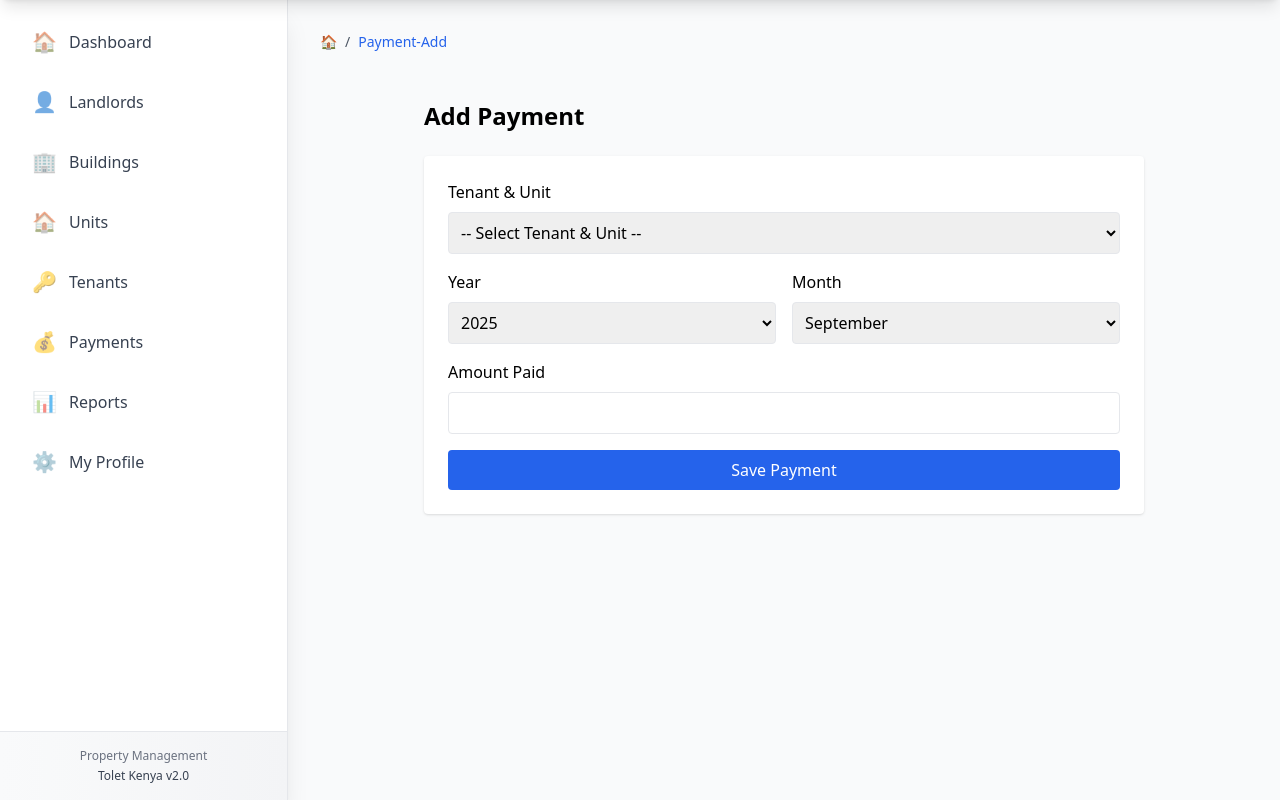
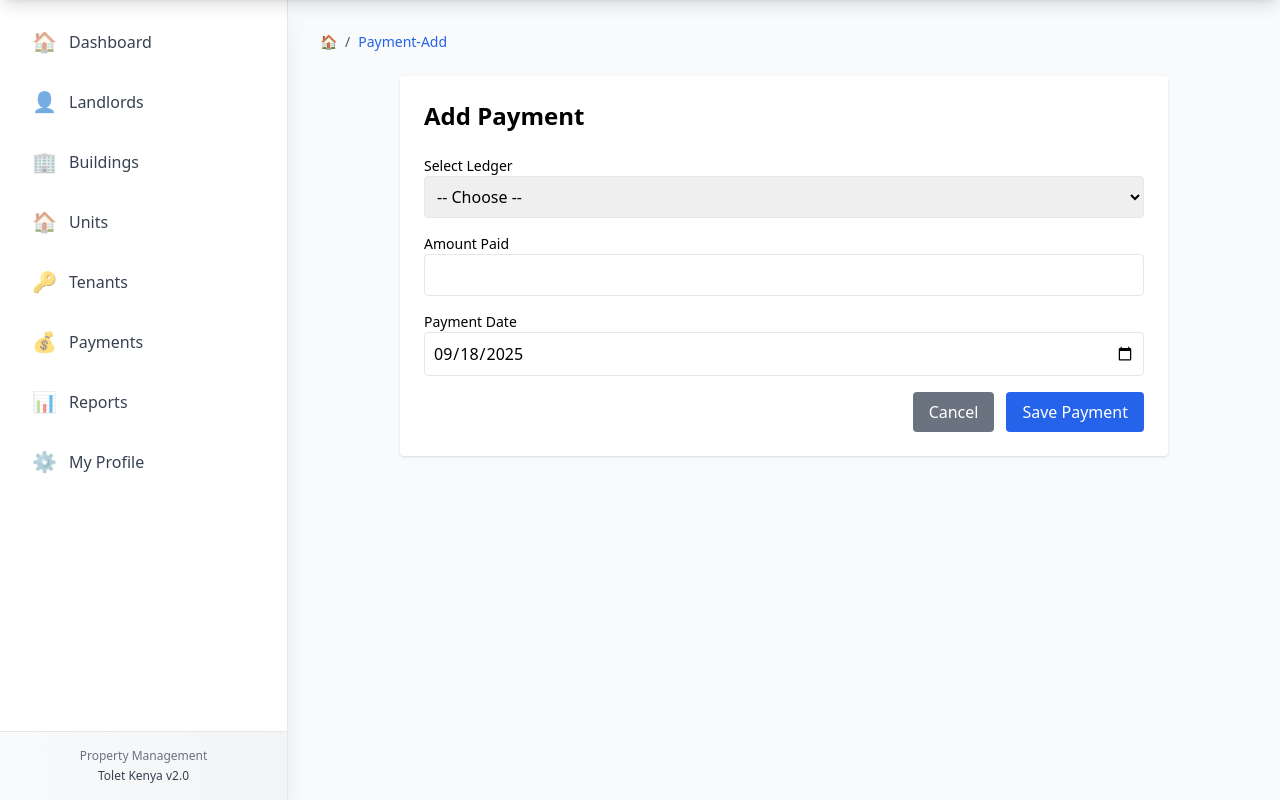
Before and after one commit to fkiarie/tolet_kenya_ps, a PHP site: page /tolet_kenya_ps/payment-add.php in a window 1280 px wide. Shown: the part 84-884 px from the top of the page. Run offline with PHP 8.4, Linux system fonts and the light colour scheme; the visitor is signed in with stand-in values (Sample User, id 1); data that the repository does not hold is empty; some libraries are stand-ins or nearby versions.

Commit message:
update the payment to read the logged in user data only

```diff
--- a/lib/ledger.php
+++ b/lib/ledger.php
@@ -1,64 +1,21 @@
 <?php
-// lib/ledger.php
-require_once __DIR__ . '/../config/db.php'; // adjust path as necessary
+function recalc_ledger_from_payments(PDO $conn, int $ledger_id) {
+    // Get total payments
+    $stmt = $conn->prepare("SELECT SUM(amount_paid) FROM payments WHERE ledger_id = ?");
+    $stmt->execute([$ledger_id]);
+    $total_paid = (float)$stmt->fetchColumn();
 
-/**
- * Ensure session started and return agent id
- */
-function current_agent_id() {
-    if (session_status() === PHP_SESSION_NONE) session_start();
-    return $_SESSION['agent_id'] ?? $_SESSION['user_id'] ?? null;
-}
-
-/**
- * Create or update a ledger row for given unit-year-month.
- * Returns ledger_id.
- *
- * $conn is PDO instance.
- */
-function upsert_ledger(PDO $conn, int $unit_id, int $tenant_id, int $year, int $month, float $rent_due) {
-    // Use transaction outside as caller may combine operations
-    // If row exists update rent_due if changed, otherwise insert
-    $sql = "SELECT id, rent_due, amount_paid FROM rent_ledger WHERE unit_id = ? AND year = ? AND month = ?";
-    $stmt = $conn->prepare($sql);
-    $stmt->execute([$unit_id, $year, $month]);
-    $row = $stmt->fetch(PDO::FETCH_ASSOC);
-
-    if ($row) {
-        $ledger_id = (int)$row['id'];
-        // If rent_due changed (e.g. carry-forward applied) update it
-        if (floatval($row['rent_due']) != floatval($rent_due)) {
-            $update = $conn->prepare("UPDATE rent_ledger SET rent_due = ?, balance = rent_due - amount_paid WHERE id = ?");
-            $update->execute([$rent_due, $ledger_id]);
-        }
-        return $ledger_id;
-    } else {
-        $balance = $rent_due; // initially unpaid
-        $ins = $conn->prepare("INSERT INTO rent_ledger (tenant_id, unit_id, year, month, rent_due, amount_paid, balance, status) VALUES (?, ?, ?, ?, ?, 0, ?, 'unpaid')");
-        $ins->execute([$tenant_id, $unit_id, $year, $month, $rent_due, $balance]);
-        return $conn->lastInsertId();
-    }
-}
-
-/**
- * Recalculate ledger totals from payments (safe to call after any payment insert/update/delete)
- */
-function recalc_ledger_from_payments(PDO $conn, int $ledger_id) {
-    // Sum payments for the ledger
-    $stmt = $conn->prepare("SELECT IFNULL(SUM(amount_paid),0) AS paid FROM payments WHERE ledger_id = ?");
-    $stmt->execute([$ledger_id]);
-    $paid = (float)$stmt->fetchColumn();
-
-    // Get rent_due
+    // Get rent due
     $stmt2 = $conn->prepare("SELECT rent_due FROM rent_ledger WHERE id = ?");
     $stmt2->execute([$ledger_id]);
     $rent_due = (float)$stmt2->fetchColumn();
 
-    $balance = round($rent_due - $paid, 2);
-    $status = $balance <= 0 ? 'paid' : ($paid > 0 ? 'partial' : 'unpaid');
+    $balance = $rent_due - $total_paid;
+    $status = "unpaid";
+    if ($total_paid >= $rent_due) $status = "paid";
+    elseif ($total_paid > 0 && $balance > 0) $status = "partial";
 
-    $upd = $conn->prepare("UPDATE rent_ledger SET amount_paid = ?, balance = ?, status = ? WHERE id = ?");
-    $upd->execute([$paid, $balance, $status, $ledger_id]);
-
-    return ['amount_paid' => $paid, 'balance' => $balance, 'status' => $status];
+    // Update ledger
+    $upd = $conn->prepare("UPDATE rent_ledger SET amount_paid=?, balance=?, status=? WHERE id=?");
+    $upd->execute([$total_paid, $balance, $status, $ledger_id]);
 }
--- a/payment-add.php
+++ b/payment-add.php
@@ -1,140 +1,109 @@
 <?php
 require 'auth/auth_check.php';
 require 'config/db.php';
+require 'lib/ledger.php';
 
-// Defaults
-$year = date('Y');
-$month = date('n');
-$message = "";
+$agent_id = $_SESSION['agent_id'] ?? null;
+if (!$agent_id) {
+    die("Unauthorized: Agent not in session.");
+}
 
-// Fetch assigned tenants + units
-$stmt = $conn->query("
-    SELECT u.id as unit_id, u.unit_number, b.name AS building_name, t.id as tenant_id, t.name AS tenant_name, u.rent
-    FROM units u
-    JOIN buildings b ON u.building_id = b.id
-    JOIN tenants t ON u.tenant_id = t.id
-    WHERE u.status = 'occupied'
-    ORDER BY b.name, u.unit_number
-");
-$assignments = $stmt->fetchAll(PDO::FETCH_ASSOC);
+// get ledger_id from query if provided
+$ledger_id = $_GET['ledger_id'] ?? null;
+$ledger = null;
+$ledgers = [];
 
-// Handle form submission
-if ($_SERVER['REQUEST_METHOD'] === 'POST') {
-    $tenant_id = $_POST['tenant_id'];
-    $unit_id   = $_POST['unit_id'];
-    $amount    = (float) $_POST['amount_paid'];
-    $year      = (int) $_POST['year'];
-    $month     = (int) $_POST['month'];
-
-    // fetch or create ledger row
-    $stmt = $conn->prepare("SELECT * FROM rent_ledger WHERE tenant_id=? AND unit_id=? AND year=? AND month=?");
-    $stmt->execute([$tenant_id, $unit_id, $year, $month]);
+if ($ledger_id) {
+    // fetch ledger row to confirm it belongs to this agent
+    $stmt = $conn->prepare("
+        SELECT rl.id, rl.year, rl.month, rl.rent_due, rl.amount_paid, rl.balance, rl.status,
+               t.name AS tenant_name, u.unit_number, b.name AS building_name
+        FROM rent_ledger rl
+        JOIN units u ON rl.unit_id = u.id
+        JOIN tenants t ON rl.tenant_id = t.id
+        JOIN buildings b ON u.building_id = b.id
+        JOIN landlords l ON b.landlord_id = l.id
+        WHERE rl.id = ? AND l.agent_id = ?
+    ");
+    $stmt->execute([$ledger_id, $agent_id]);
     $ledger = $stmt->fetch(PDO::FETCH_ASSOC);
 
     if (!$ledger) {
-        // create ledger row (new month)
-        // get unit rent
-        $stmtU = $conn->prepare("SELECT rent FROM units WHERE id=?");
-        $stmtU->execute([$unit_id]);
-        $rent = $stmtU->fetchColumn();
-
-        $stmtI = $conn->prepare("INSERT INTO rent_ledger (tenant_id, unit_id, year, month, rent_due, amount_paid, balance)
-                                 VALUES (?,?,?,?,?,?,?)");
-        $stmtI->execute([$tenant_id, $unit_id, $year, $month, $rent, 0, $rent]);
-        $ledger_id = $conn->lastInsertId();
-
-        $stmt = $conn->prepare("SELECT * FROM rent_ledger WHERE id=?");
-        $stmt->execute([$ledger_id]);
-        $ledger = $stmt->fetch(PDO::FETCH_ASSOC);
+        die("Ledger not found or not accessible.");
     }
-
-    // update ledger
-    $new_paid    = $ledger['amount_paid'] + $amount;
-    $new_balance = $ledger['rent_due'] - $new_paid;
-
-    $stmtU = $conn->prepare("UPDATE rent_ledger SET amount_paid=?, balance=? WHERE id=?");
-    $stmtU->execute([$new_paid, $new_balance, $ledger['id']]);
-
-    $message = "Payment recorded successfully.";
-
-    // if still balance and month ended, it will carry forward in next month ledger
+} else {
+    // load available ledgers for this agent
+    $stmt = $conn->prepare("
+        SELECT rl.id, rl.year, rl.month, rl.rent_due, rl.amount_paid, rl.balance, rl.status,
+               t.name AS tenant_name, u.unit_number, b.name AS building_name
+        FROM rent_ledger rl
+        JOIN units u ON rl.unit_id = u.id
+        JOIN tenants t ON rl.tenant_id = t.id
+        JOIN buildings b ON u.building_id = b.id
+        JOIN landlords l ON b.landlord_id = l.id
+        WHERE l.agent_id = ?
+        ORDER BY b.name, u.unit_number
+    ");
+    $stmt->execute([$agent_id]);
+    $ledgers = $stmt->fetchAll(PDO::FETCH_ASSOC);
 }
 ?>
 <!DOCTYPE html>
 <html lang="en">
 <head>
   <meta charset="UTF-8">
-  <title>Add Payment - Tolet Kenya</title>
+  <title>Add Payment</title>
   <script src="https://cdn.tailwindcss.com"></script>
 </head>
 <body class="bg-gray-100">
 <?php include 'includes/header.php'; ?>
 
-<div class="max-w-3xl mx-auto p-6">
+<div class="max-w-3xl mx-auto p-6 bg-white rounded shadow">
   <h2 class="text-2xl font-semibold mb-6">Add Payment</h2>
 
-  <?php if ($message): ?>
-    <div class="mb-4 p-3 bg-green-100 text-green-800 rounded">
-      <?= htmlspecialchars($message) ?>
-    </div>
-  <?php endif; ?>
+  <form action="payment-save.php" method="POST" class="space-y-4">
+    <?php if ($ledger): ?>
+      <input type="hidden" name="ledger_id" value="<?= $ledger['id'] ?>">
 
-  <form method="POST" class="bg-white p-6 rounded shadow space-y-4">
-    <!-- Tenant + Unit -->
-    <div>
-      <label class="block mb-2 font-medium">Tenant & Unit</label>
-      <select name="tenant_id" required class="border rounded p-2 w-full"
-              onchange="updateUnit(this)">
-        <option value="">-- Select Tenant & Unit --</option>
-        <?php foreach ($assignments as $a): ?>
-          <option value="<?= $a['tenant_id'] ?>"
-                  data-unit="<?= $a['unit_id'] ?>"
-                  data-rent="<?= $a['rent'] ?>">
-            <?= htmlspecialchars($a['tenant_name']." - ".$a['building_name']." ".$a['unit_number']." (Rent: ".$a['rent'].")") ?>
-          </option>
-        <?php endforeach; ?>
-      </select>
-      <input type="hidden" name="unit_id" id="unit_id">
-    </div>
-
-    <!-- Year & Month -->
-    <div class="grid grid-cols-2 gap-4">
       <div>
-        <label class="block mb-2 font-medium">Year</label>
-        <select name="year" class="border rounded p-2 w-full">
-          <?php for($y=date('Y')-2;$y<=date('Y')+1;$y++): ?>
-            <option value="<?= $y ?>" <?= $y==$year?'selected':'' ?>><?= $y ?></option>
-          <?php endfor; ?>
+        <label class="block text-sm font-medium">Ledger</label>
+        <p class="p-2 border rounded bg-gray-50">
+          <?= htmlspecialchars($ledger['building_name']) ?> - Unit <?= htmlspecialchars($ledger['unit_number']) ?>
+          (<?= htmlspecialchars($ledger['tenant_name']) ?>)
+          — <?= $ledger['month'] ?>/<?= $ledger['year'] ?>
+        </p>
+      </div>
+    <?php else: ?>
+      <div>
+        <label class="block text-sm font-medium">Select Ledger</label>
+        <select name="ledger_id" required class="border rounded p-2 w-full">
+          <option value="">-- Choose --</option>
+          <?php foreach ($ledgers as $l): ?>
+            <option value="<?= $l['id'] ?>">
+              <?= htmlspecialchars($l['building_name']) ?> - Unit <?= htmlspecialchars($l['unit_number']) ?>
+              (<?= htmlspecialchars($l['tenant_name']) ?>) — <?= $l['month'] ?>/<?= $l['year'] ?>
+            </option>
+          <?php endforeach; ?>
         </select>
       </div>
-      <div>
-        <label class="block mb-2 font-medium">Month</label>
-        <select name="month" class="border rounded p-2 w-full">
-          <?php for($m=1;$m<=12;$m++): ?>
-            <option value="<?= $m ?>" <?= $m==$month?'selected':'' ?>><?= date("F", mktime(0,0,0,$m,1)) ?></option>
-          <?php endfor; ?>
-        </select>
-      </div>
-    </div>
+    <?php endif; ?>
 
-    <!-- Amount Paid -->
     <div>
-      <label class="block mb-2 font-medium">Amount Paid</label>
+      <label class="block text-sm font-medium">Amount Paid</label>
       <input type="number" step="0.01" name="amount_paid" required class="border rounded p-2 w-full">
     </div>
 
-    <button type="submit" class="w-full bg-blue-600 text-white px-4 py-2 rounded hover:bg-blue-700">
-      Save Payment
-    </button>
+    <div>
+      <label class="block text-sm font-medium">Payment Date</label>
+      <input type="date" name="payment_date" value="<?= date('Y-m-d') ?>" required class="border rounded p-2 w-full">
+    </div>
+
+    <div class="flex justify-end space-x-3">
+      <a href="payments.php" class="bg-gray-500 text-white px-4 py-2 rounded hover:bg-gray-600">Cancel</a>
+      <button type="submit" class="bg-blue-600 text-white px-4 py-2 rounded hover:bg-blue-700">Save Payment</button>
+    </div>
   </form>
 </div>
-
-<script>
-function updateUnit(select){
-  var opt = select.options[select.selectedIndex];
-  document.getElementById('unit_id').value = opt.dataset.unit;
-}
-</script>
 
 <?php include 'includes/footer.php'; ?>
 </body>
```
Also changed, not shown: payment-save.php (+20 -11 lines), payments.php (+48 -43 lines).
